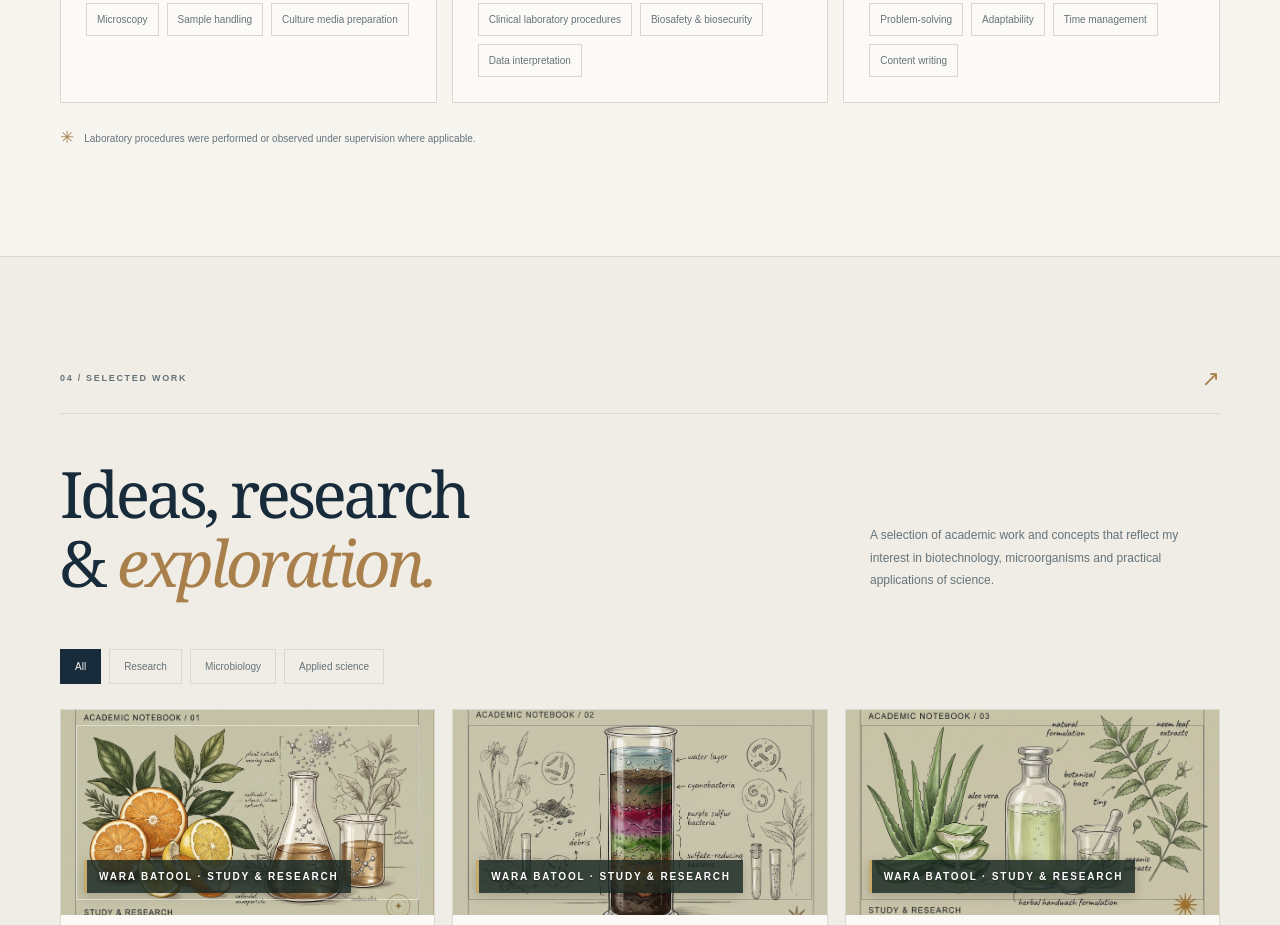
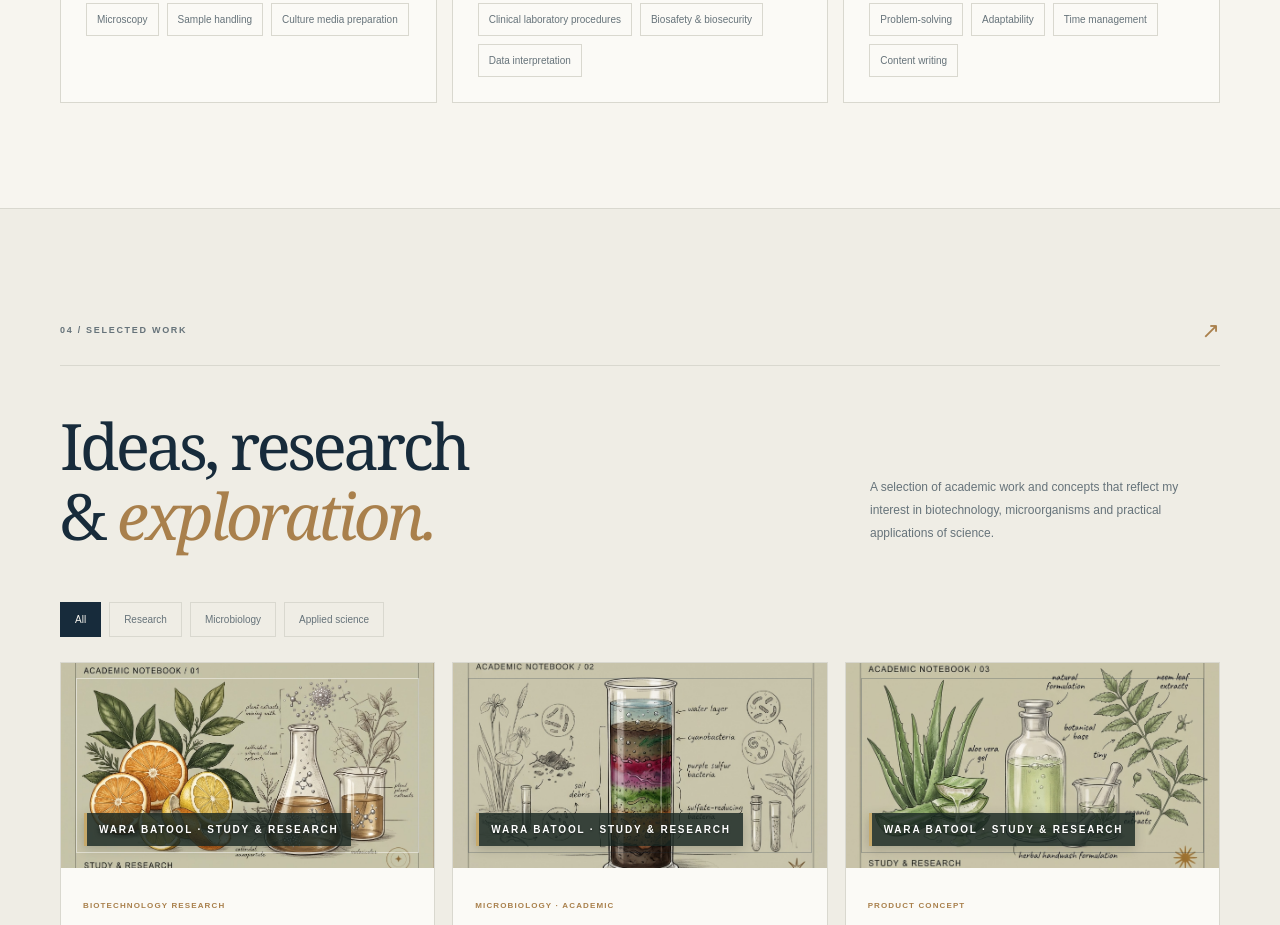
Before and after one commit to Syed-Salman-Naqvi/Wara-Batool-Portfolio, a Next.js app: page / in a window 1280 px wide. Shown: the part 3360-4285 px from the top of the page. Built offline with nearby package versions, Linux system fonts and the light colour scheme.

Commit message:
Remove laboratory supervision note

```diff
--- a/app/page.tsx
+++ b/app/page.tsx
@@ -104,7 +104,7 @@ export default function Home() {
         <div className="timeline">{experience.map(item => <article className="experience-item" key={item.n}><div className="timeline-number">{item.n}</div><div className="experience-date">{item.period}</div><div className="experience-main"><div className="experience-title-line"><div><h3>{item.role}</h3><p className={`organisation ${item.org === "National Medical Center" || item.org === "United Bank Limited (UBL)" ? "organisation-with-logo" : ""}`}>{item.org === "National Medical Center" && <img className="experience-org-logo" src="/logo%20(1).png" alt="National Medical Center logo" />}{item.org === "United Bank Limited (UBL)" && <img className="experience-org-logo" src="/UBL-Bank-Logo.png" alt="UBL Bank logo" />}<span>{item.org}</span></p></div><span className="experience-type">{item.type}</span></div><p className="experience-description">{item.desc}</p><ul>{item.points.map(point => <li key={point}><span>↗</span>{point}</li>)}</ul></div></article>)}</div>
       </div></section>
       <section className="section-wrap content-section skills-section" id="skills"><div className="section-heading"><span className="section-index">03 / EXPERTISE</span><span className="section-decor">✳</span></div><div className="section-title-row"><h2>Tools to think.<br /><em>Skills to grow.</em></h2><p>A growing set of scientific, practical and interpersonal skills — strengthened through education, training and experience.</p></div>
-        <div className="skills-grid">{skills.map((group, i) => <article className="skill-card" key={group.title}><span className="skill-number">0{i + 1}</span><h3>{group.title}</h3><div className="skill-pills">{group.items.map(item => <span key={item}>{item}</span>)}</div></article>)}</div><p className="skills-note"><span>✳</span> Laboratory procedures were performed or observed under supervision where applicable.</p>
+        <div className="skills-grid">{skills.map((group, i) => <article className="skill-card" key={group.title}><span className="skill-number">0{i + 1}</span><h3>{group.title}</h3><div className="skill-pills">{group.items.map(item => <span key={item}>{item}</span>)}</div></article>)}</div>
       </section>
       <section className="work-section" id="work"><div className="section-wrap content-section"><div className="section-heading"><span className="section-index">04 / SELECTED WORK</span><span className="section-decor">↗</span></div><div className="section-title-row"><h2>Ideas, research<br />& <em>exploration.</em></h2><p>A selection of academic work and concepts that reflect my interest in biotechnology, microorganisms and practical applications of science.</p></div>
         <div className="project-filters" aria-label="Filter projects">{["All", "Research", "Microbiology", "Applied science"].map(item => <button className={filter === item ? "filter active" : "filter"} onClick={() => setFilter(item)} key={item}>{item}</button>)}</div>
```
